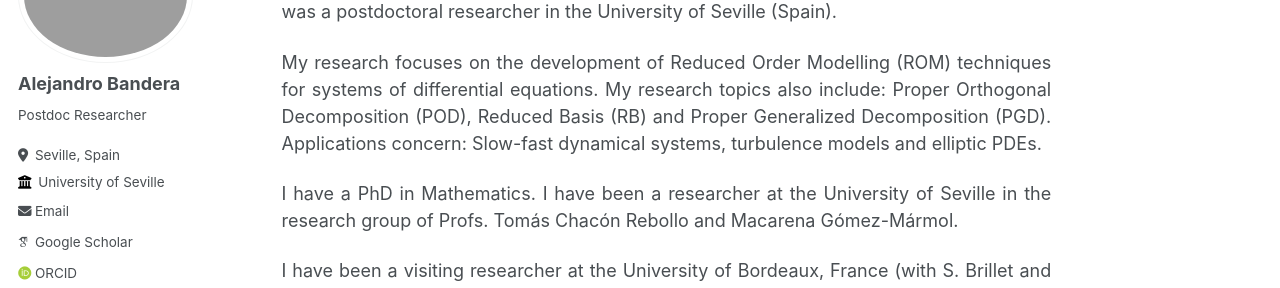
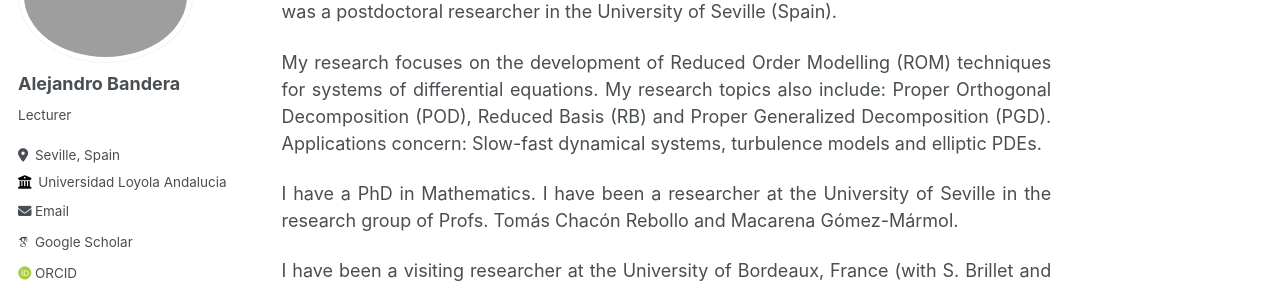
Before and after one commit to abanderam/abandera.github.io, a Jekyll site: the page built from _pages/about.md, in a window 1280 px wide. Shown: the part 157-445 px from the top of the page. Built offline with Jekyll 4.4.1, drawn with Linux system fonts in a browser that asks for light colours; some web fonts are replaced.

Commit message:
Cambios en la configuración de la nueva rama

```diff
--- a/_config.yml
+++ b/_config.yml
@@ -11,7 +11,7 @@ locale                   : "en-US"
 title                    : "Alejandro Bandera"
 title_separator          : "-"
 name                     : &name "Alejandro Bandera"
-description              : &description "Postdoc Researcher"
+description              : &description "Lecturer"
 url                      : https://abanderam.github.io # the base hostname & protocol for your site e.g. "https://mmistakes.github.io"
 baseurl                  : "" # the subpath of your site, e.g. "/blog"
 repository               : "abanderam/abanderam.github.io"
@@ -24,9 +24,9 @@ author:
   avatar           : "FotoDiscurso.png"
   name             : "Alejandro Bandera"
   pronouns         : # example: "she/her"
-  bio              : "Postdoc Researcher"
+  bio              : "Lecturer"
   location         : "Seville, Spain"
-  employer         : "University of Seville"
+  employer         : "Universidad Loyola Andalucia"
   uri              : # URL
   email            : "abandera@us.es"
 
```
